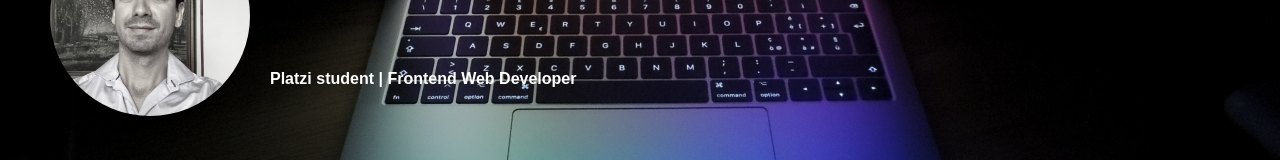
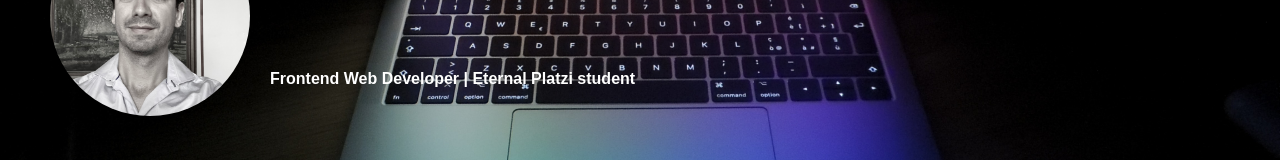
Before and after one commit to ArtoriasDelAbismo/myHero, a plain HTML site: page index.html in a window 1280 px wide. Shown: the part 588-748 px from the top of the page. Drawn offline with Linux system fonts and the light colour scheme.

Commit message:
adjustment on the .info p

```diff
--- a/index.html
+++ b/index.html
@@ -29,7 +29,7 @@
 
                 <span>@JeroConJota</span>
 
-                <p>Platzi student | Frontend Web Developer</p>
+                <p>Frontend Web Developer | Eternal Platzi student</p>
             </div>
         </div>
 
```
